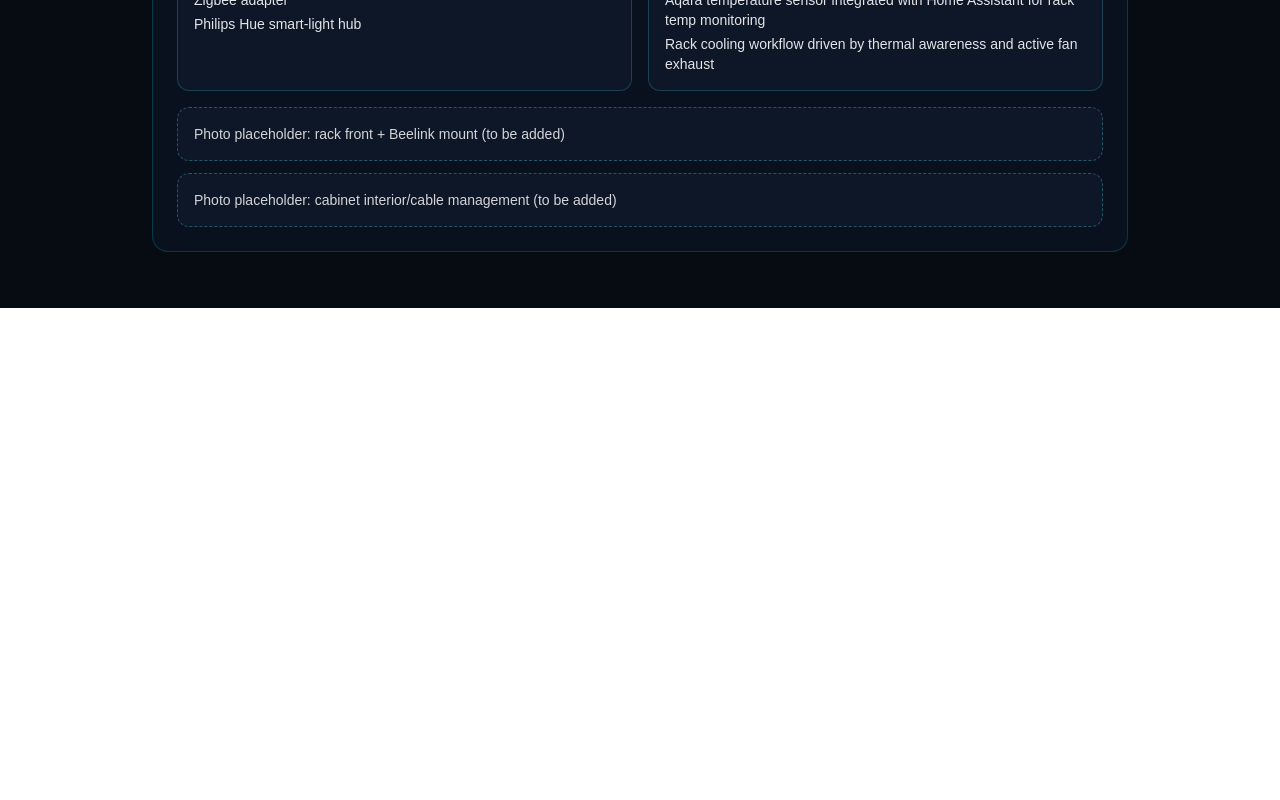
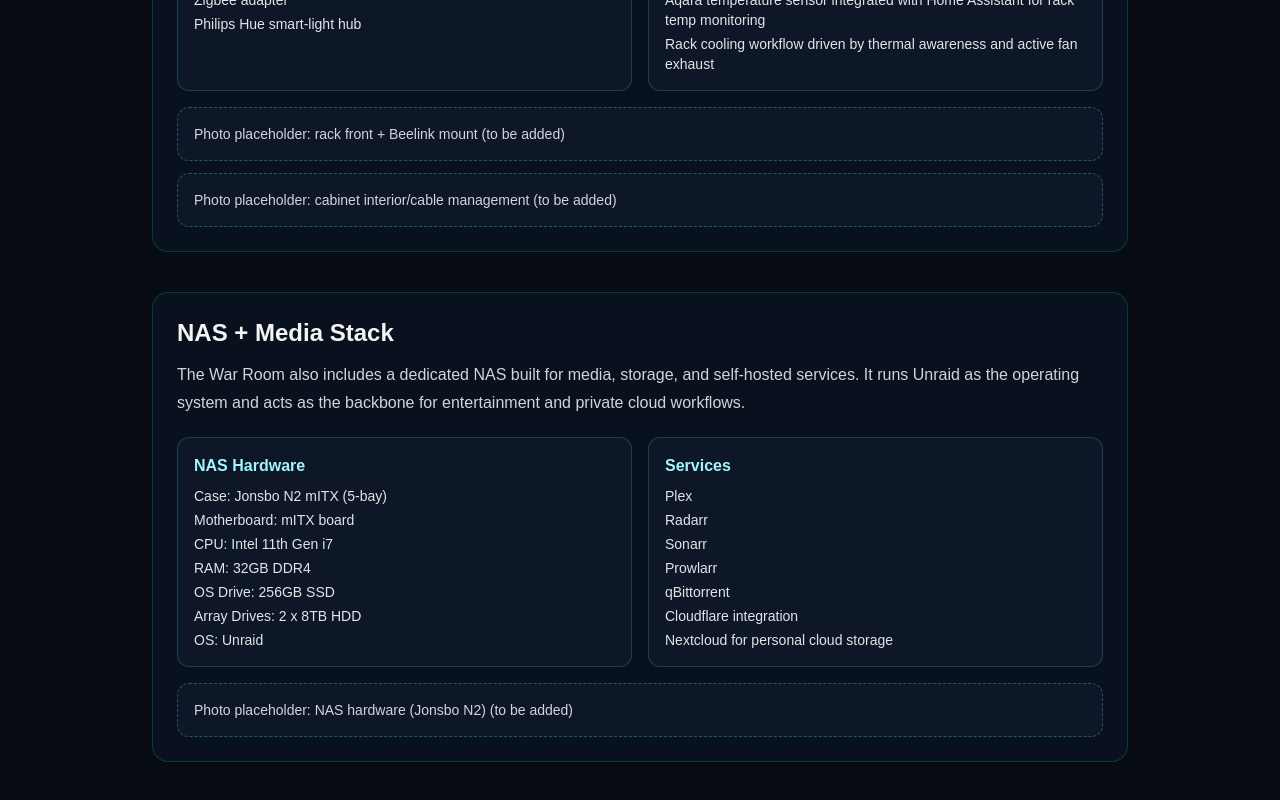
Before and after one commit to DigitalRonin73/Tired-Dad-Tech, a Next.js app: page /war-room in a window 1280 px wide. Shown: the part 3163-3963 px from the top of the page. Before the commit the page ends 3471 px from the top, so only its background shows below. Built offline with nearby package versions, Linux system fonts and the light colour scheme.

Commit message:
feat: add NAS/media stack section and mark rack switch as managed

```diff
--- a/src/app/war-room/page.tsx
+++ b/src/app/war-room/page.tsx
@@ -191,7 +191,7 @@
                 <li>Beelink SER5 Pro (rack-mounted)</li>
                 <li>Custom 3D-printed holder for rack fitment</li>
                 <li>M1 Mac mini (16GB) for local LLM workloads</li>
-                <li>Ubiquiti 16-port PoE switch</li>
+                <li>Ubiquiti 16-port PoE managed switch</li>
                 <li>Zigbee adapter</li>
                 <li>Philips Hue smart-light hub</li>
               </ul>
@@ -218,6 +218,46 @@
             Photo placeholder: cabinet interior/cable management (to be added)
           </div>
         </section>
+
+        <section className="mt-10 rounded-2xl border border-cyan-400/20 bg-[#0a1220]/95 p-6">
+          <h2 className="text-2xl font-semibold">NAS + Media Stack</h2>
+          <p className="mt-3 text-zinc-300 leading-7">
+            The War Room also includes a dedicated NAS built for media, storage, and self-hosted services.
+            It runs Unraid as the operating system and acts as the backbone for entertainment and private cloud workflows.
+          </p>
+
+          <div className="mt-5 grid gap-4 md:grid-cols-2">
+            <div className="rounded-xl border border-cyan-300/20 bg-[#0e1727] p-4">
+              <h3 className="font-semibold text-cyan-200">NAS Hardware</h3>
+              <ul className="mt-2 space-y-1 text-sm text-zinc-200">
+                <li>Case: Jonsbo N2 mITX (5-bay)</li>
+                <li>Motherboard: mITX board</li>
+                <li>CPU: Intel 11th Gen i7</li>
+                <li>RAM: 32GB DDR4</li>
+                <li>OS Drive: 256GB SSD</li>
+                <li>Array Drives: 2 x 8TB HDD</li>
+                <li>OS: Unraid</li>
+              </ul>
+            </div>
+
+            <div className="rounded-xl border border-cyan-300/20 bg-[#0e1727] p-4">
+              <h3 className="font-semibold text-cyan-200">Services</h3>
+              <ul className="mt-2 space-y-1 text-sm text-zinc-200">
+                <li>Plex</li>
+                <li>Radarr</li>
+                <li>Sonarr</li>
+                <li>Prowlarr</li>
+                <li>qBittorrent</li>
+                <li>Cloudflare integration</li>
+                <li>Nextcloud for personal cloud storage</li>
+              </ul>
+            </div>
+          </div>
+
+          <div className="mt-4 rounded-xl border border-dashed border-cyan-300/30 bg-[#0e1727] p-4 text-sm text-zinc-300">
+            Photo placeholder: NAS hardware (Jonsbo N2) (to be added)
+          </div>
+        </section>
       </article>
     </main>
   );
```
